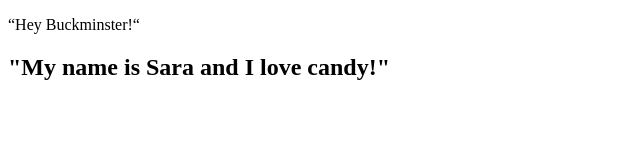
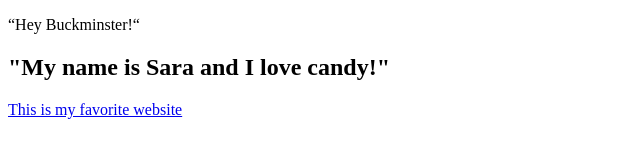
Before and after one commit to sjemi36/wd-demo, a plain HTML site: page index.html in a window 1280 px wide. Shown: the whole page, without its empty margins (0-640 px from the left). Drawn offline with Linux system fonts and the light colour scheme.

Commit message:
added fave website

```diff
--- a/index.html
+++ b/index.html
@@ -9,6 +9,7 @@
 <body>
  <p>“Hey Buckminster!“</p>
  	<h2>"My name is Sara and I love candy!"</h2>
+ 	<a href="https://www.seamless.com/">This is my favorite website</a>
  </body>
 
 </html>
```
